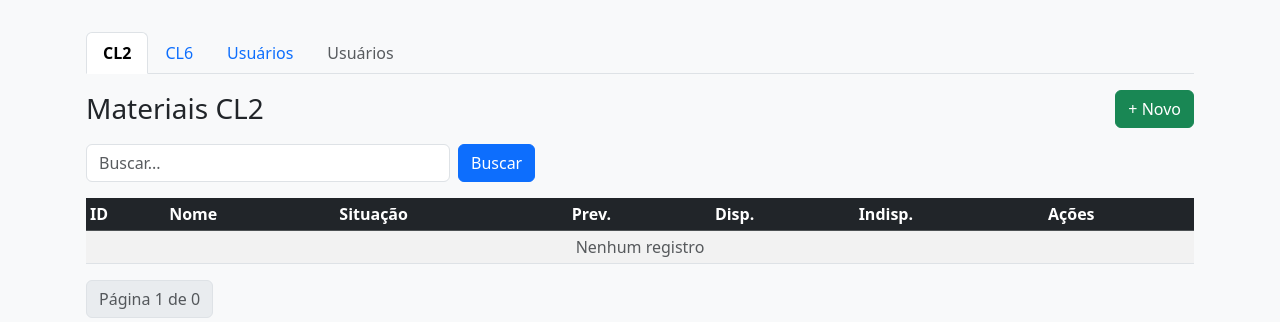
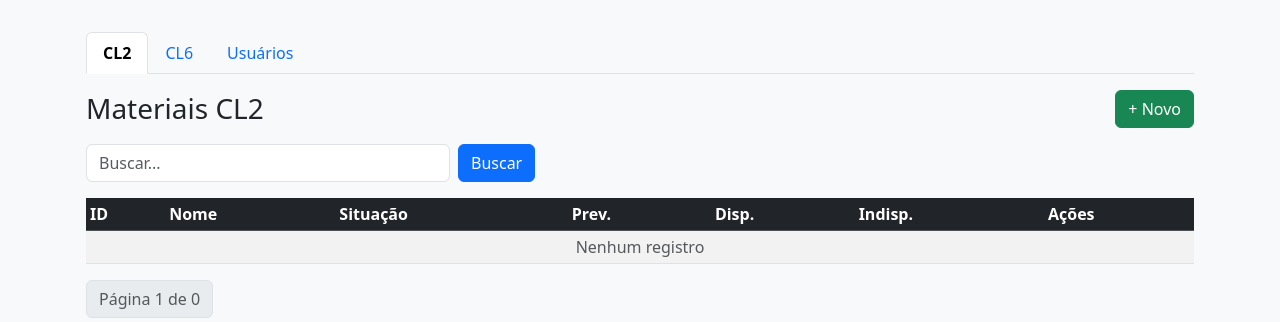
Before and after one commit to FelipeWelter/SiteRaspberri, a Flask app: page /inv/cl2 in a window 1280 px wide. Shown: the part 56-378 px from the top of the page. Run offline with Flask 3, Linux system fonts and the light colour scheme; a user stored in the database is signed in.

Commit message:
bug de usuario corrigido

```diff
--- a/app/templates/_tabs_inventory.html
+++ b/app/templates/_tabs_inventory.html
@@ -11,7 +11,4 @@
     <a class="nav-link {% if request.endpoint and request.endpoint.startswith('admin.') %}active{% endif %}"
      href="{{ url_for('admin.users_list') }}">Usuários</a>
   </li>
-  <li class="nav-item">
-    <a class="nav-link disabled">Usuários</a>
-  </li>
 </ul>
```
Also changed, not shown: instance/site.db.
